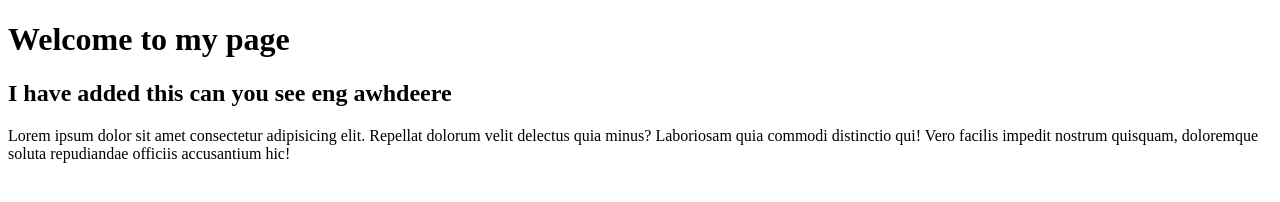
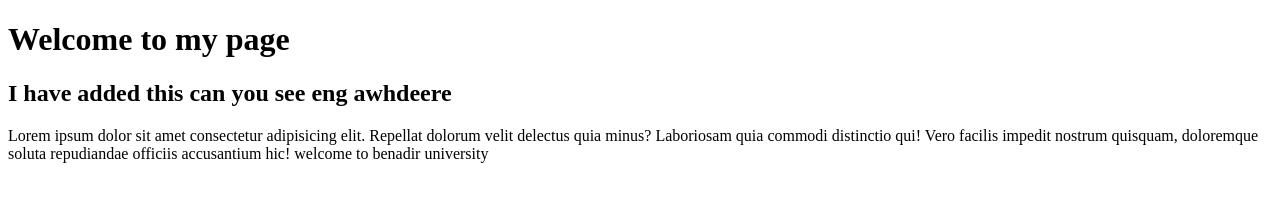
Before and after one commit to AbdiazizAbdulle/mysystem, a plain HTML site: page index.html in a window 1280 px wide. Drawn offline with Linux system fonts and the light colour scheme.

Commit message:
i was remored

```diff
--- a/index.html
+++ b/index.html
@@ -1,5 +1,6 @@
 <!DOCTYPE html>
 <html lang="en">
+
 <head>
   <meta charset="UTF-8" />
   <meta name="viewport" content="width=device-width, initial-scale=1.0" />
@@ -13,7 +14,8 @@
     Lorem ipsum dolor sit amet consectetur adipisicing elit. Repellat dolorum
     velit delectus quia minus? Laboriosam quia commodi distinctio qui! Vero
     facilis impedit nostrum quisquam, doloremque soluta repudiandae officiis
-      accusantium hic!
+    accusantium hic! welcome to benadir university
   </p>
 </body>
+
 </html>
```
Lines whose indentation alone changed are shown as unchanged.
